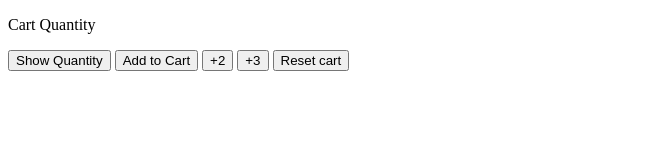
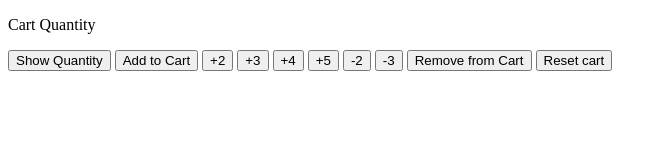
Before and after one commit to abrarDev94/JavaScript-Learning-Course, a plain HTML site: page lesson5variables.html in a window 1280 px wide. Shown: the whole page, without its empty margins (0-667 px from the left). Drawn offline with Linux system fonts and the light colour scheme.

Commit message:
exercices of variables8/11/2023

```diff
--- a/lesson5variables.html
+++ b/lesson5variables.html
@@ -3,10 +3,11 @@
 <head>
     <meta charset="UTF-8">
     <meta name="viewport" content="width=device-width, initial-scale=1.0">
+
     <title>Variables Cart Quantity</title>
 </head>
 <body>
-    <p>Cart Quantity</p>
+  <p>Cart Quantity</p>
     <button onclick="
     console.log(`Cart Quantity: ${cartquantity}`);
     ">Show Quantity</button>
@@ -23,14 +24,36 @@
     console.log(`Cart Quantity: ${cartquantity}`);
     ">+3</button>
     <button onclick="
+    cartquantity+=4;
+    console.log(`Cart Quantity: ${cartquantity}`);
+    ">+4</button>
+    <button onclick="
+    cartquantity+=5;
+    console.log(`Cart Quantity: ${cartquantity}`);
+    ">+5</button>
+<button onclick="
+cartquantity-=2;
+    console.log(`Cart Quantity: ${cartquantity}`);
+">-2</button>
+<button onclick="
+cartquantity-=3;
+    console.log(`Cart Quantity: ${cartquantity}`);
+">-3</button>
+
+    <button onclick="
+    cartquantity-=1;
+    console.log(`Cart Quantity: ${cartquantity}`);
+    ">Remove from Cart</button>
+    <button onclick="
     cartquantity=0;
     console.log('cart was reset');
     console.log(`Cart Quantity: ${cartquantity}`);
 
     ">Reset cart</button>
 
+
     <script>
-        /*
+      /*
         let variable1=3;
         console.log(variable1);
         let calculation =2+2;
@@ -48,6 +71,29 @@
 
      let cartquantity=0;
 
+    /* true
+     false
+     console.log(3<6);
+     if(30>=16){
+        console.log('you can drive')
+     }else{
+        console.log('you cant drive')
+     }*/
+//exercise
+     let name= 'Abrar'
+     console.log(`My name is ${name}`)
+     let cost=5+6+9
+     console.log(cost)
+     console.log(`Your Total Bill Is ${cost}$`)
+     let result= 20*0.1
+     console.log(result);
+     console.log(`Your Tax Is $${result}`)
+     let totalCost=20+2
+     console.log(`Your Total Cost Is $${totalCost}`)
+
+
+
+
     </script>
 
 </body>
```
